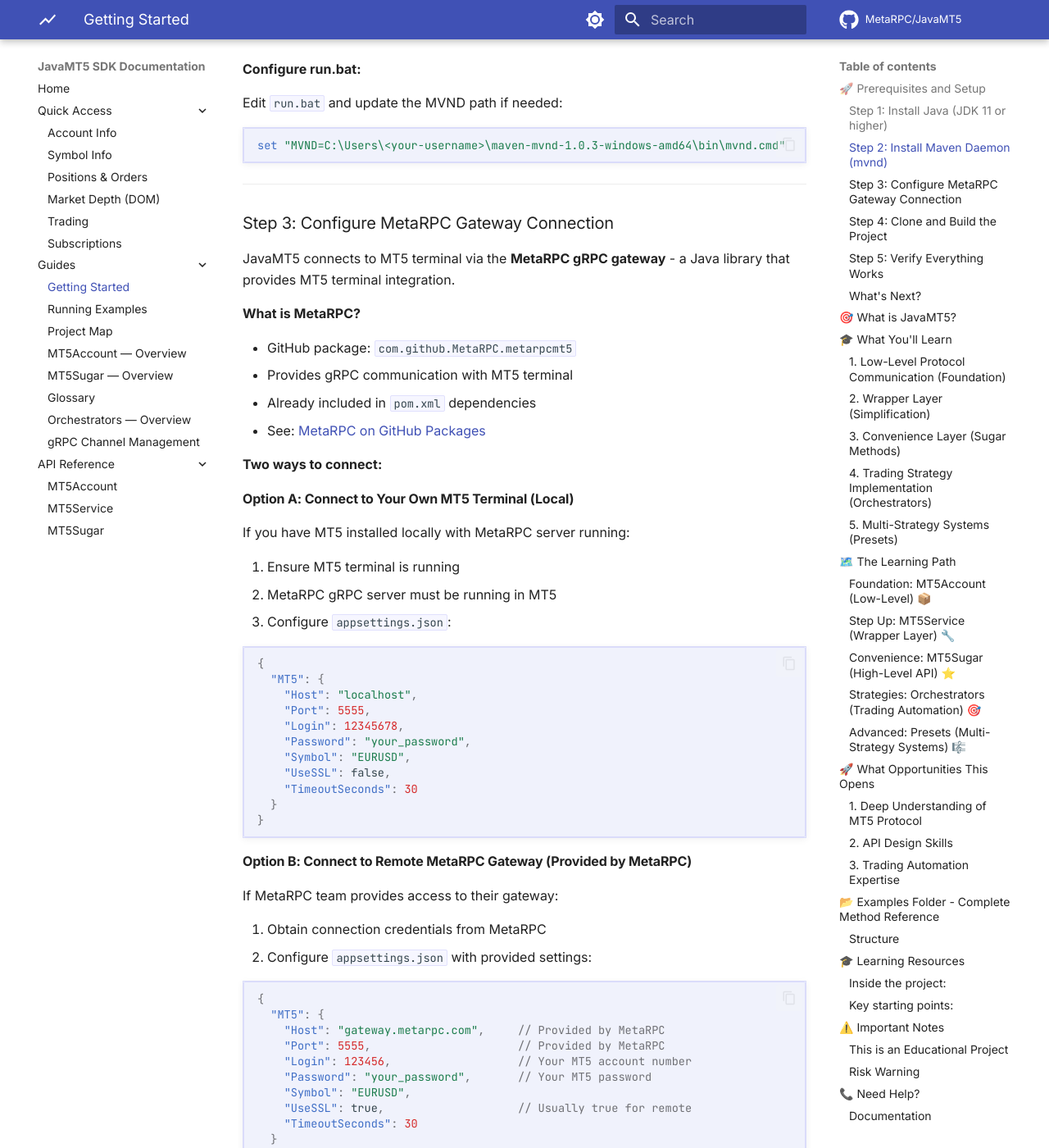
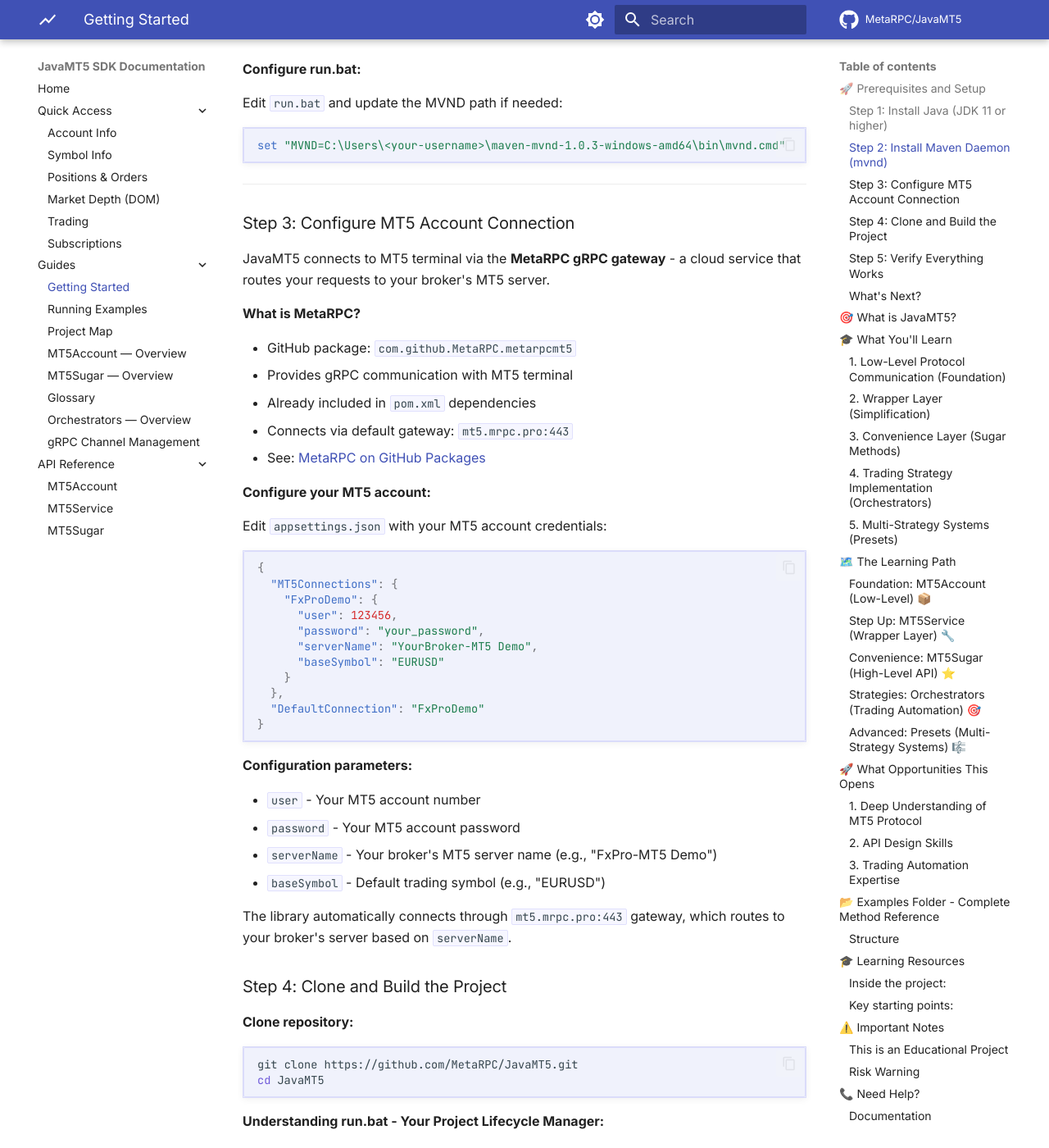
Before and after one commit to MetaRPC/JavaMT5, an MkDocs documentation site: the page built from docs/GETTING_STARTED.md, in a window 1280 px wide and 1400 px high, scrolled down 1412 px. Shown: the whole window at 82% size. Built offline with MkDocs 1.6.1 and Material for MkDocs 9.7.7, drawn with Linux system fonts in a browser that asks for light colours; comment, search, counter and statistics services are not loaded.

Commit message:
Update GETTING_STARTED.md: simplify configuration section
Removed Host/Port options and simplified to show only required fields:
- Removed "Option A: Local" and "Option B: Remote" sections
- Updated configuration example to use MT5Connections format
- Added explanation that mt5.mrpc.pro:443 gateway is used by default
- Clarified that only user, password, serverName, baseSymbol are needed

The configuration now matches the actual implementation after recent simplification.

````diff
--- a/docs/GETTING_STARTED.md
+++ b/docs/GETTING_STARTED.md
@@ -62,61 +62,44 @@
 
 ---
 
-### Step 3: Configure MetaRPC Gateway Connection
+### Step 3: Configure MT5 Account Connection
 
-JavaMT5 connects to MT5 terminal via the **MetaRPC gRPC gateway** - a Java library that provides MT5 terminal integration.
+JavaMT5 connects to MT5 terminal via the **MetaRPC gRPC gateway** - a cloud service that routes your requests to your broker's MT5 server.
 
 **What is MetaRPC?**
 
 - GitHub package: `com.github.MetaRPC.metarpcmt5`
 - Provides gRPC communication with MT5 terminal
 - Already included in `pom.xml` dependencies
+- Connects via default gateway: `mt5.mrpc.pro:443`
 - See: [MetaRPC on GitHub Packages](https://github.com/MetaRPC/JavaMT5/packages/2470968)
 
-**Two ways to connect:**
+**Configure your MT5 account:**
 
-#### Option A: Connect to Your Own MT5 Terminal (Local)
-
-If you have MT5 installed locally with MetaRPC server running:
-
-1. Ensure MT5 terminal is running
-2. MetaRPC gRPC server must be running in MT5
-3. Configure `appsettings.json`:
+Edit `appsettings.json` with your MT5 account credentials:
 
 ```json
 {
-  "MT5": {
-    "Host": "localhost",
-    "Port": 5555,
-    "Login": 12345678,
-    "Password": "your_password",
-    "Symbol": "EURUSD",
-    "UseSSL": false,
-    "TimeoutSeconds": 30
-  }
+  "MT5Connections": {
+    "FxProDemo": {
+      "user": 123456,
+      "password": "your_password",
+      "serverName": "YourBroker-MT5 Demo",
+      "baseSymbol": "EURUSD"
+    }
+  },
+  "DefaultConnection": "FxProDemo"
 }
 ```
 
-#### Option B: Connect to Remote MetaRPC Gateway (Provided by MetaRPC)
+**Configuration parameters:**
 
-If MetaRPC team provides access to their gateway:
+- `user` - Your MT5 account number
+- `password` - Your MT5 account password
+- `serverName` - Your broker's MT5 server name (e.g., "FxPro-MT5 Demo")
+- `baseSymbol` - Default trading symbol (e.g., "EURUSD")
 
-1. Obtain connection credentials from MetaRPC
-2. Configure `appsettings.json` with provided settings:
-
-```json
-{
-  "MT5": {
-    "Host": "gateway.metarpc.com",     // Provided by MetaRPC
-    "Port": 5555,                      // Provided by MetaRPC
-    "Login": 123456,                   // Your MT5 account number
-    "Password": "your_password",       // Your MT5 password
-    "Symbol": "EURUSD",
-    "UseSSL": true,                    // Usually true for remote
-    "TimeoutSeconds": 30
-  }
-}
-```
+The library automatically connects through `mt5.mrpc.pro:443` gateway, which routes to your broker's server based on `serverName`.
 
 ### Step 4: Clone and Build the Project
 
````
